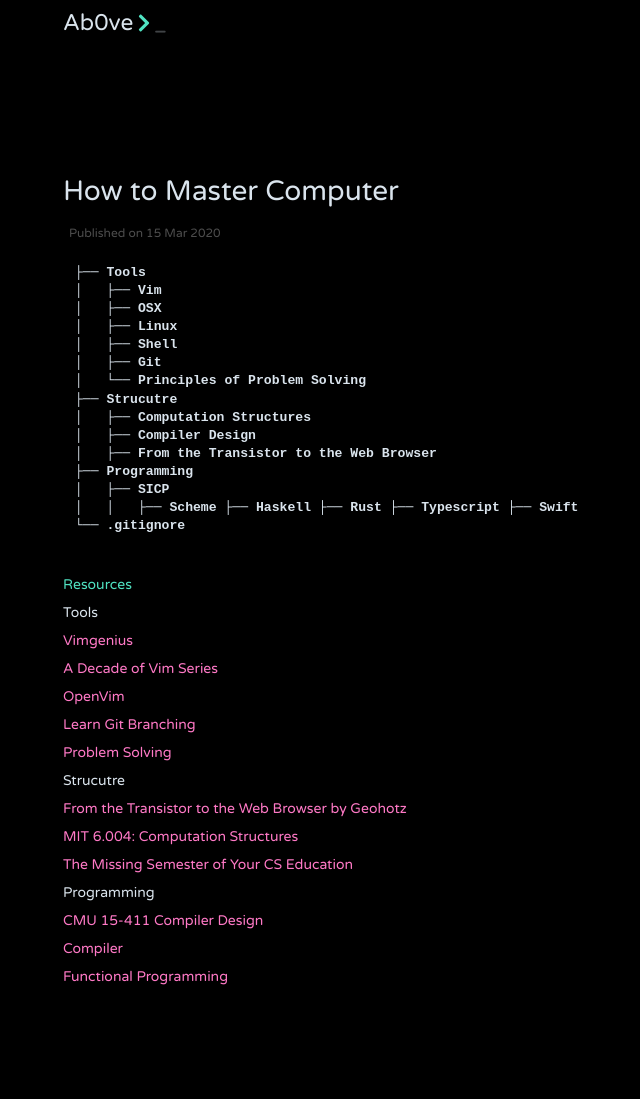
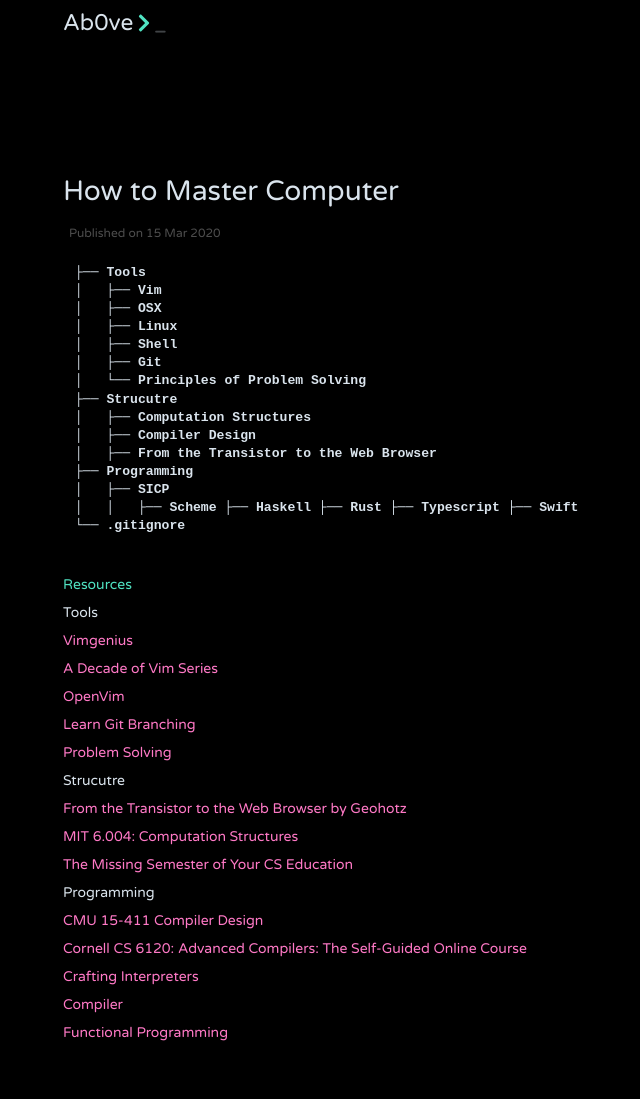
Before and after one commit to jithendrabsy/thoughts, a Jekyll site: the page built from _posts/2020-03-15-master-computer.md, in a window 1280 px wide. Shown: the whole page, without its empty margins (207-847 px from the left). Built offline with Jekyll 4.4.1, drawn with Linux system fonts in a browser that asks for light colours; nearby versions of some CDN libraries; before the commit the page ends 1043 px from its top, so only the background shows below that.

Commit message:
Update Links

```diff
--- a/_posts/2020-03-15-master-computer.md
+++ b/_posts/2020-03-15-master-computer.md
@@ -51,6 +51,10 @@
 
 [CMU 15-411 Compiler Design](https://www.cs.cmu.edu/~janh/courses/411/18/resources.html)
 
+[Cornell CS 6120: Advanced Compilers: The Self-Guided Online Course](https://www.cs.cornell.edu/courses/cs6120/2020fa/self-guided/)
+
+[Crafting Interpreters](https://github.com/MattPD/cpplinks/blob/master/compilers.md#courses)
+
 [Compiler](https://github.com/allenleein/knowledge-base/tree/gh-pages/%3C00%3ECompiler)
 
 [Functional Programming](https://github.com/allenleein/knowledge-base/tree/gh-pages/%3C00%3E-Functional-Programming)
```
Also changed, not shown: _posts/2040-12-02-input.md (+1 -1 lines).
